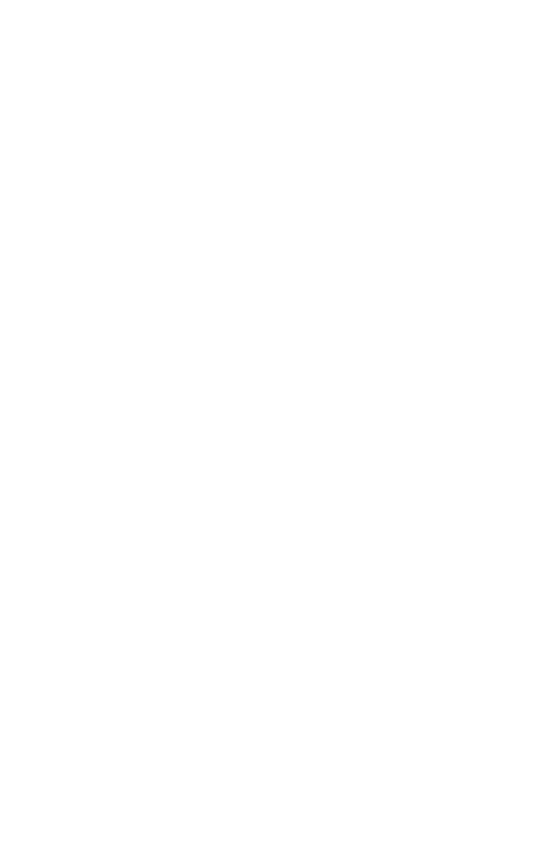
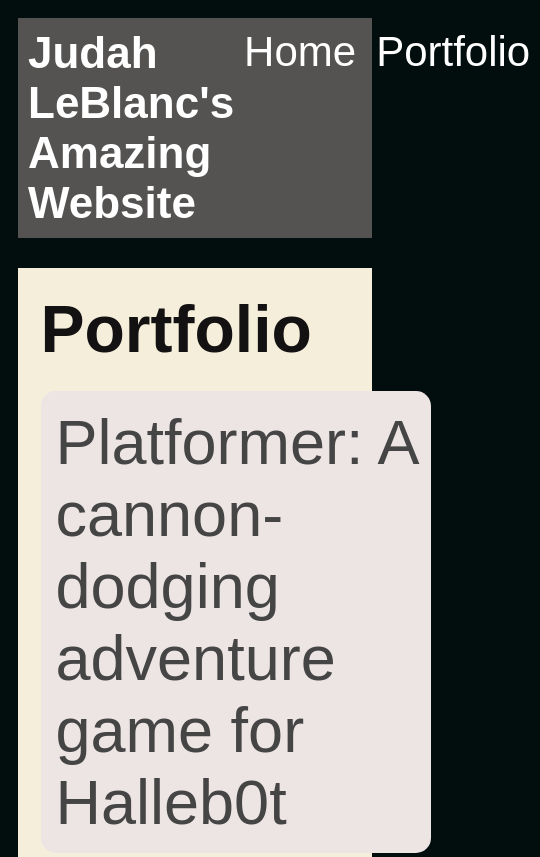
Before and after one commit to judahleblanc/judahleblanc.github.io, a plain HTML site: page portfolio.html in a window 390 px wide. Shown: the top 857 px of the page, 540 px wide, since content can reach past the window. Drawn offline with Linux system fonts and the light colour scheme.

Commit message:
add portfolio page to website

```diff
--- a/portfolio.html
+++ b/portfolio.html
@@ -0,0 +1,41 @@
+<!DOCTYPE html>
+<html>
+  <head>
+    <title>Judah LeBlanc's Website</title>
+    <link rel="stylesheet" href="style.css" />
+  </head>
+
+  <body>
+    <!-- All content goes here -->
+    <div id="all-contents">
+        <nav>
+         <h1>Judah LeBlanc's Amazing Website</h1>
+            <ul id="nav-ul">
+              <li class="nav-li">
+                <a href="index.html">Home</a>
+              </li>
+              <li class="nav-li">
+                <a href="portfolio.html">Portfolio</a>
+              </li>
+            </ul>
+        </nav>
+
+        <main>
+            <div class="content">
+                <h1>Portfolio</h1>
+                <ul id="portfolio">
+                    <li>
+                        <a href="fsd-projects/platformer/">Platformer: A cannon-dodging adventure game for Halleb0t</a>
+                      </li>
+                      <li>
+                        <a href="fsd-projects/bouncing-box/">Bouncing Box: A fun introduction to web game development</a>
+                      </li>
+                      <li>
+                        <a href="fsd-projects/circularity/">Circularity: A poetic motion experiment with circles</a>
+                      </li>
+                </ul>
+              </div>
+        </main>
+    </div>
+  </body>
+</html>
--- a/style.css
+++ b/style.css
@@ -75,3 +75,79 @@ main {
 h2, h3 {
     margin: 0px;
 }
+
+/* Portfolio styles */
+.content h1 {
+    color: rgb(19, 17, 17);
+  }
+
+  #portfolio {
+    list-style-type: none;
+    padding-left: 0;
+  }
+
+  #portfolio li {
+    background: #ede4e4;
+    padding: 10px;
+    border-radius: 10px;
+    margin-bottom: 10px;
+  }
+
+  #portfolio li:hover {
+    background: #f7f3f3;
+  }
+
+  #portfolio a {
+    text-decoration: none;
+    color: #454545;
+  }
+
+  /* responsive web design */
+@media screen and (min-width: 120px) and (max-width: 1080px) {
+    main {
+      height: 100ch;
+      zoom: 1.5;
+      display: grid;
+    }
+
+    h1 {
+      font-size: 44px;
+    }
+
+    h2 {
+      font-size: 42px;
+    }
+
+    h3 {
+      font-size: 36px;
+    }
+
+    #all-contents {
+      height: 100ch;
+      margin: none;
+    }
+
+    a {
+      font-size: 42px;
+    }
+
+    .sidebar {
+      margin-right: 0px;
+      justify-content: center;
+      align-items: center;
+    }
+
+    .sidebar-img {
+      width: 100%;
+    }
+
+    p,
+    li {
+      font-size: 24px;
+    }
+
+    .content {
+      align-content: center;
+      justify-content: center;
+    }
+  }
```
